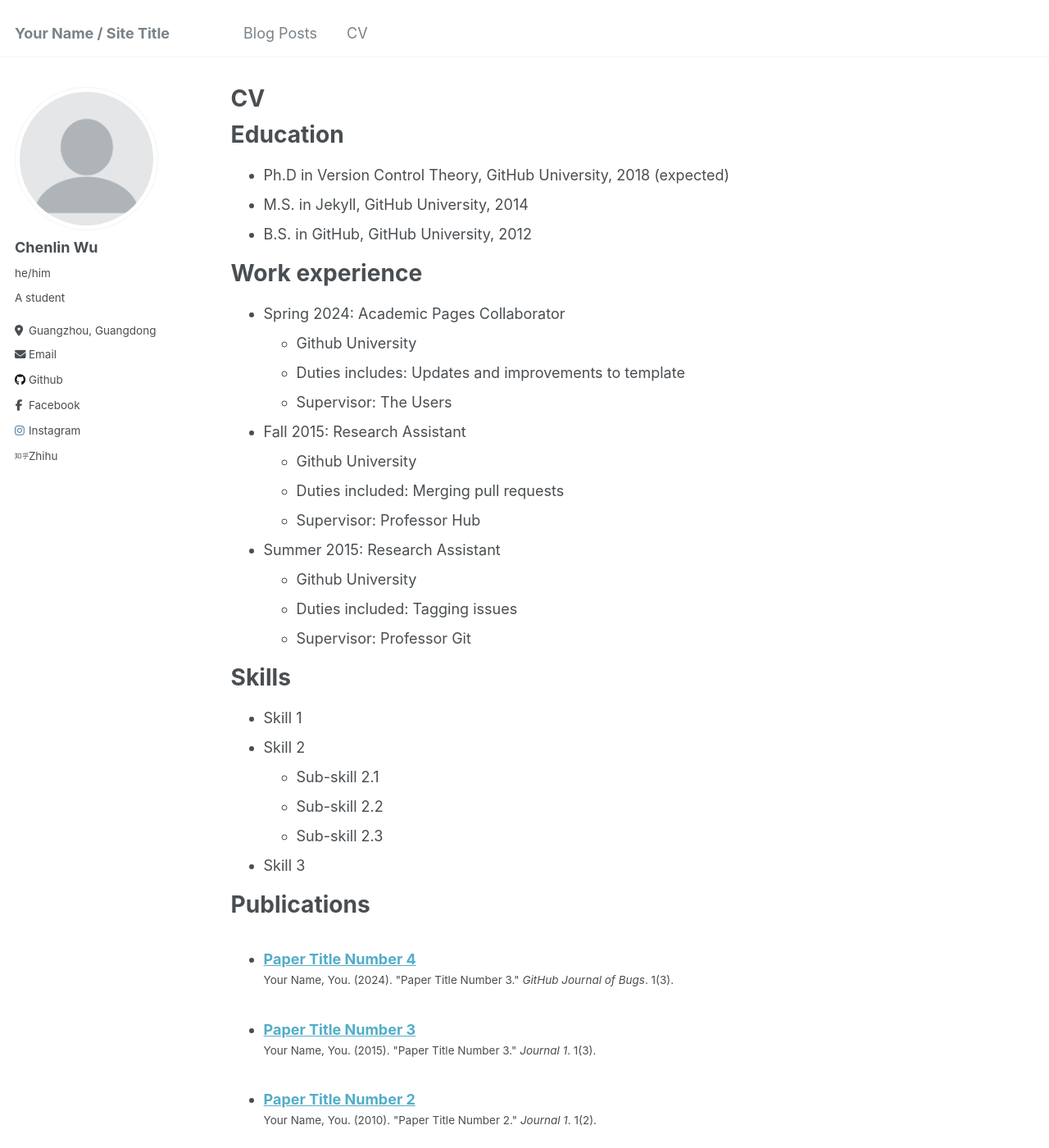
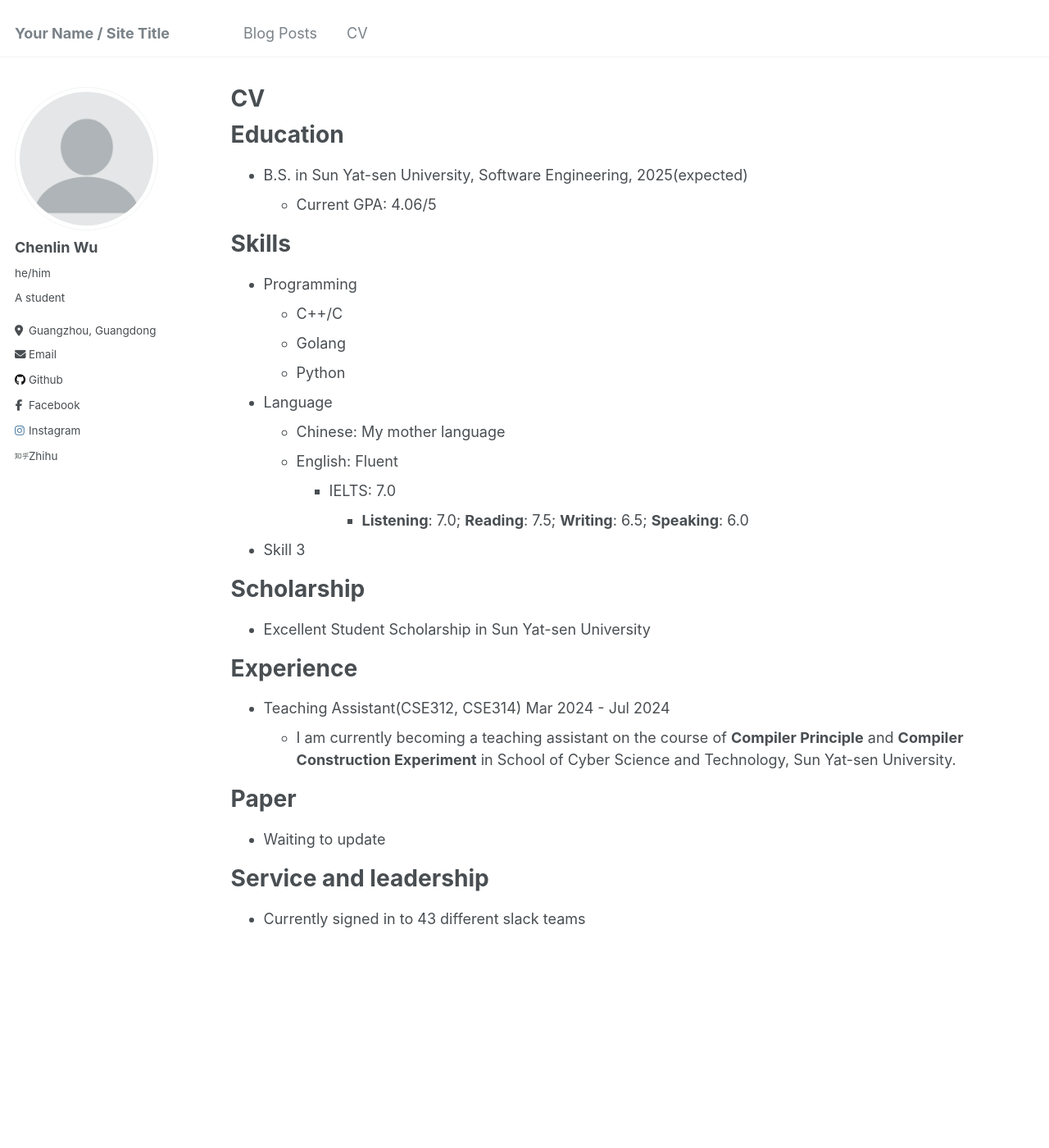
Before and after one commit to Michael112233/Michael112233.github.io, a Jekyll site: the page built from _pages/cv.md, in a window 1280 px wide and 1400 px high. Shown: the whole window at 82% size. Built offline with Jekyll 4.4.1, drawn with Linux system fonts in a browser that asks for light colours; some of the changed text lies outside the part shown.

Commit message:
modified:   _pages/about.md 	modified:   _pages/cv.md

```diff
--- a/_pages/cv.md
+++ b/_pages/cv.md
@@ -11,53 +11,34 @@ redirect_from:
 
 Education
 ======
-* Ph.D in Version Control Theory, GitHub University, 2018 (expected)
-* M.S. in Jekyll, GitHub University, 2014
-* B.S. in GitHub, GitHub University, 2012
-
-Work experience
-======
-* Spring 2024: Academic Pages Collaborator
-  * Github University
-  * Duties includes: Updates and improvements to template
-  * Supervisor: The Users
-
-* Fall 2015: Research Assistant
-  * Github University
-  * Duties included: Merging pull requests
-  * Supervisor: Professor Hub
-
-* Summer 2015: Research Assistant
-  * Github University
-  * Duties included: Tagging issues
-  * Supervisor: Professor Git
+* B.S. in Sun Yat-sen University, Software Engineering, 2025(expected)
+  * Current GPA: 4.06/5
 
 Skills
 ======
-* Skill 1
-* Skill 2
-  * Sub-skill 2.1
-  * Sub-skill 2.2
-  * Sub-skill 2.3
+* Programming
+  * C++/C
+  * Golang
+  * Python
+* Language
+  * Chinese: My mother language
+  * English: Fluent
+    * IELTS: 7.0
+      * **Listening**: 7.0; **Reading**: 7.5; **Writing**: 6.5; **Speaking**: 6.0
 * Skill 3
 
-Publications
+Scholarship
 ======
-  <ul>{% for post in site.publications reversed %}
-    {% include archive-single-cv.html %}
-  {% endfor %}</ul>
+* Excellent Student Scholarship in Sun Yat-sen University
 
-Talks
+Experience
 ======
-  <ul>{% for post in site.talks reversed %}
-    {% include archive-single-talk-cv.html  %}
-  {% endfor %}</ul>
+* Teaching Assistant(CSE312, CSE314) Mar 2024 - Jul 2024
+  * I am currently becoming a teaching assistant on the course of **Compiler Principle** and **Compiler Construction Experiment** in School of Cyber Science and Technology, Sun Yat-sen University.
 
-Teaching
+Paper
 ======
-  <ul>{% for post in site.teaching reversed %}
-    {% include archive-single-cv.html %}
-  {% endfor %}</ul>
+* Waiting to update
 
 Service and leadership
 ======
```
Also changed, not shown: _pages/about.md (+2 -2 lines).
